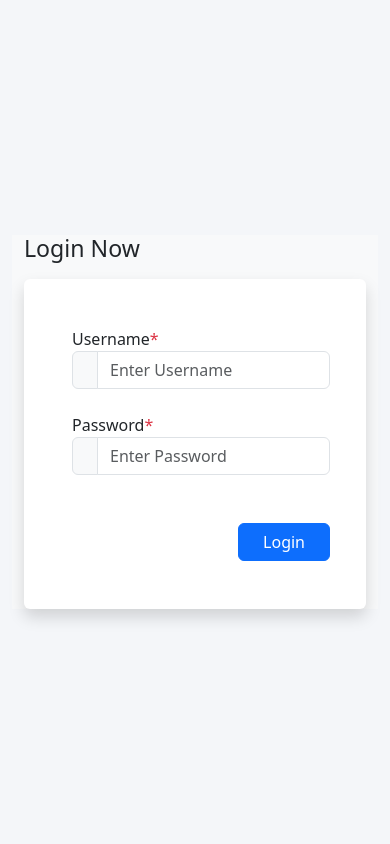
After one commit to minhtriet03/BookingWeb, an ASP.NET Core app: template BookingWeb.Server/Areas/Admin/Views/Login/Login.cshtml in a window 390 px wide. The commit adds this page. Run offline with ASP.NET Core 8, Linux system fonts and the light colour scheme; the template is opened without the code that fills it, so the values that code supplies are empty; some libraries are stand-ins or nearby versions.

Commit message:
hoàn thành :(((

```diff
--- a/BookingWeb.Server/Areas/Admin/Controllers/BenXeAdminController.cs
+++ b/BookingWeb.Server/Areas/Admin/Controllers/BenXeAdminController.cs
@@ -1,3 +1,4 @@
+using BookingWeb.Server.Filters;
 using BookingWeb.Server.Models;
 using BookingWeb.Server.Services;
 using BookingWeb.Server.ViewModels;
@@ -7,6 +8,7 @@ namespace BookingWeb.Server.Areas.Admin.Controllers
 {
     [Area("Admin")]
     [Route("/Admin/[controller]")]
+    [AuthorizeJWT]
     public class BenXeAdminController : Controller
     {
         private readonly BenxeService _benXeService;
--- a/BookingWeb.Server/Areas/Admin/Controllers/ChuyenXeAdminController.cs
+++ b/BookingWeb.Server/Areas/Admin/Controllers/ChuyenXeAdminController.cs
@@ -1,3 +1,4 @@
+using BookingWeb.Server.Filters;
 using BookingWeb.Server.Models;
 using BookingWeb.Server.Services;
 using BookingWeb.Server.ViewModels;
@@ -7,6 +8,7 @@ namespace BookingWeb.Server.Areas.Admin.Controllers;
 
 [Area("Admin")]
 [Route("/Admin/[controller]")]
+[AuthorizeJWT]
 public class ChuyenXeAdminController : Controller
 {
     private readonly ChuyenXeService _chuyenXeService;
--- a/BookingWeb.Server/Areas/Admin/Controllers/HomeController.cs
+++ b/BookingWeb.Server/Areas/Admin/Controllers/HomeController.cs
@@ -1,9 +1,11 @@
+using BookingWeb.Server.Filters;
 using Microsoft.AspNetCore.Mvc;
 
 namespace BookingWeb.Server.Areas.Admin.Controllers
 {
 	[Area("Admin")]
 	[Route("Admin/[controller]")]
+	[AuthorizeJWT]
 	public class HomeController : Controller
 	{
 		[HttpGet]
--- a/BookingWeb.Server/Areas/Admin/Controllers/LoaiXeAdminController.cs
+++ b/BookingWeb.Server/Areas/Admin/Controllers/LoaiXeAdminController.cs
@@ -1,3 +1,4 @@
+using BookingWeb.Server.Filters;
 using BookingWeb.Server.Models;
 using BookingWeb.Server.Services;
 using BookingWeb.Server.ViewModels;
@@ -7,6 +8,7 @@ namespace BookingWeb.Server.Areas.Admin.Controllers;
 
 [Area("Admin")]
 [Route("Admin/[controller]")]
+[AuthorizeJWT]
 public class LoaiXeAdminController : Controller
 {
     private readonly LoaiXeService _loaiXeService;
--- a/BookingWeb.Server/Areas/Admin/Controllers/PhieuDatAdminController.cs
+++ b/BookingWeb.Server/Areas/Admin/Controllers/PhieuDatAdminController.cs
@@ -1,3 +1,4 @@
+using BookingWeb.Server.Filters;
 using BookingWeb.Server.Services;
 using Microsoft.AspNetCore.Mvc;
 
@@ -6,6 +7,7 @@ namespace BookingWeb.Server.Areas.Admin.Controllers
 
     [Area("Admin")]
     [Route("/Admin/[controller]")]
+    [AuthorizeJWT]
     public class PhieuDatAdminController : Controller
     {
         private readonly OrderService _orderService;
--- a/BookingWeb.Server/Areas/Admin/Controllers/TaiKhoanAdminController.cs
+++ b/BookingWeb.Server/Areas/Admin/Controllers/TaiKhoanAdminController.cs
@@ -1,4 +1,5 @@
 using BookingWeb.Server.Controllers;
+using BookingWeb.Server.Filters;
 using BookingWeb.Server.Models;
 using BookingWeb.Server.Services;
 using Microsoft.AspNetCore.Mvc;
@@ -8,6 +9,7 @@ namespace BookingWeb.Server.Areas.Admin.Controllers
 
     [Area("Admin")]
     [Route("/Admin/[controller]")]
+    [AuthorizeJWT]
     public class TaiKhoanAdminController : Controller
     {
         private readonly AccountService _accountService;
--- a/BookingWeb.Server/Areas/Admin/Controllers/TuyenDuongAdminController.cs
+++ b/BookingWeb.Server/Areas/Admin/Controllers/TuyenDuongAdminController.cs
@@ -1,3 +1,4 @@
+using BookingWeb.Server.Filters;
 using BookingWeb.Server.Models;
 using BookingWeb.Server.Services;
 using BookingWeb.Server.ViewModels;
@@ -7,6 +8,7 @@ namespace BookingWeb.Server.Areas.Admin.Controllers;
 
 [Area("Admin")]
 [Route("Admin/[controller]")]
+[AuthorizeJWT]
 public class TuyenDuongAdminController : Controller
 {
     private readonly TuyenDuongService _tuyenDuongService;
--- a/BookingWeb.Server/Areas/Admin/Controllers/UserAdminController.cs
+++ b/BookingWeb.Server/Areas/Admin/Controllers/UserAdminController.cs
@@ -1,3 +1,4 @@
+using BookingWeb.Server.Filters;
 using BookingWeb.Server.Models;
 using BookingWeb.Server.Services;
 using BookingWeb.Server.ViewModels;
@@ -8,6 +9,7 @@ namespace BookingWeb.Server.Areas.Admin.Controllers
 {
     [Area("Admin")]
     [Route("Admin/[controller]")]
+    [AuthorizeJWT]
     public class UserAdminController : Controller
     {
         private readonly UserService _userService;
--- a/BookingWeb.Server/Areas/Admin/Controllers/VeXeAdminController.cs
+++ b/BookingWeb.Server/Areas/Admin/Controllers/VeXeAdminController.cs
@@ -1,3 +1,4 @@
+using BookingWeb.Server.Filters;
 using BookingWeb.Server.Services;
 using Microsoft.AspNetCore.Mvc;
 
@@ -5,6 +6,7 @@ namespace BookingWeb.Server.Controllers
 {
     [Area("Admin")]
     [Route("Admin/[controller]")]
+    [AuthorizeJWT]
     public class VeXeAdminController : Controller
     {
         private readonly VexeService _veXeService;
--- a/BookingWeb.Server/Areas/Admin/Controllers/XeAdminController.cs
+++ b/BookingWeb.Server/Areas/Admin/Controllers/XeAdminController.cs
@@ -1,3 +1,4 @@
+using BookingWeb.Server.Filters;
 using BookingWeb.Server.Models;
 using BookingWeb.Server.Services;
 using BookingWeb.Server.ViewModels;
@@ -7,6 +8,7 @@ namespace BookingWeb.Server.Areas.Admin.Controllers;
 
 [Area("Admin")]
 [Route("Admin/[controller]")]
+[AuthorizeJWT]
 public class XeAdminController : Controller
 {
     private readonly XeService _xeService;
--- /dev/null
+++ b/BookingWeb.Server/Areas/Admin/Views/Login/Login.cshtml
@@ -0,0 +1,47 @@
+@model BookingWeb.Server.ViewModels.LoginModel
+@{
+    Layout = "_LayoutLogin";
+}
+<div class="login-page bg-light">
+    <div class="container">
+        <div class="row">
+            <div class="col-lg-10 offset-lg-1">
+                <h3 class="mb-3">Login Now</h3>
+                @Html.Partial("./../Shared/Alert.cshtml")
+                <div class="bg-white shadow rounded">
+                    <div class="row">
+                        <div class="col-md-7 pe-0">
+                            <div class="form-left h-100 py-5 px-5">
+                                <form asp-action="PostLogin" asp-controller="Login" method="post" class="row g-4">
+                                    <div class="col-12">
+                                        <label>Username<span class="text-danger">*</span></label>
+                                        <div class="input-group">
+                                            <div class="input-group-text"><i class="bi bi-person-fill"></i></div>
+                                            <input type="text" class="form-control" name="email" placeholder="Enter Username" required>
+                                        </div>
+                                    </div>
+
+                                    <div class="col-12">
+                                        <label>Password<span class="text-danger">*</span></label>
+                                        <div class="input-group">
+                                            <div class="input-group-text"><i class="bi bi-lock-fill"></i></div>
+                                            <input type="password" class="form-control" name="Password" placeholder="Enter Password" required>
+                                        </div>
+                                    </div>
+                                    <div class="col-12">
+                                        <button type="submit" class="btn btn-primary px-4 float-end mt-4">Login</button>
+                                    </div>
+                                </form>
+                            </div>
+                        </div>
+                        <div class="col-md-5 ps-0 d-none d-md-block">
+                            <div class="form-right h-100 text-white text-center pt-5">
+                                <img src="~/img/xe-phuong-trang-1715550663.jpg" alt="" class="img-fluid w-100 h-100 object-cover">
+                            </div>
+                        </div>
+                    </div>
+                </div>
+            </div>
+        </div>
+    </div>
+</div>
--- /dev/null
+++ b/BookingWeb.Server/Areas/Admin/Views/Shared/_LayoutLogin.cshtml
@@ -0,0 +1,34 @@
+<!DOCTYPE html>
+<html lang="en">
+<head>
+    <meta charset="utf-8">
+    <meta name="viewport" content="width=device-width, initial-scale=1">
+    <title>@ViewData["Title"]</title>
+    <link href="https://cdn.jsdelivr.net/npm/bootstrap@5.3.0/dist/css/bootstrap.min.css" rel="stylesheet">
+    <style>
+        body {
+            background-color: #f4f6f9;
+            display: flex;
+            align-items: center;
+            justify-content: center;
+            height: 100vh;
+        }
+        .login-container {
+            width: 100%;
+            max-width: 400px;
+            padding: 30px;
+            background-color: white;
+            border-radius: 8px;
+            box-shadow: 0 4px 6px rgba(0,0,0,0.1);
+        }
+    </style>
+    @await RenderSectionAsync("Styles", required: false)
+</head>
+<body>
+<div class="container">
+    @RenderBody()
+</div>
+<script src="https://cdn.jsdelivr.net/npm/bootstrap@5.3.0/dist/js/bootstrap.bundle.min.js"></script>
+@await RenderSectionAsync("Scripts", required: false)
+</body>
+</html>
--- a/BookingWeb.Server/Areas/Admin/Views/UserAdmin/Index.cshtml
+++ b/BookingWeb.Server/Areas/Admin/Views/UserAdmin/Index.cshtml
@@ -37,9 +37,9 @@
                         <td>@user.Email</td>
                         <td>@user.Phone</td>
                         <td>
-                            <button class="btn btn-primary">
+                            @*<button class="btn btn-primary">
                                 <a asp-controller="UserAdmin" asp-action="Edit" class="text-white" asp-route-id="@user.IdUser">Edit</a>
-                            </button>
+                            </button>*@
                             <button type="submit" class="btn btn-danger" onclick="confirmDeactivate(@user.IdUser)">Delete</button>
                         </td>
                     </tr>
```
Also changed, not shown: BookingWeb.Server/Areas/Admin/Controllers/LoginController.cs (added, +109 -0 lines), BookingWeb.Server/Areas/Admin/Views/Shared/Sidebar.cshtml (+12 -18 lines), BookingWeb.Server/Areas/Admin/Views/Shared/_Layout.cshtml (+10 -0 lines), BookingWeb.Server/Filters/AuthorizeJWTAttribute.cs (added, +49 -0 lines).
